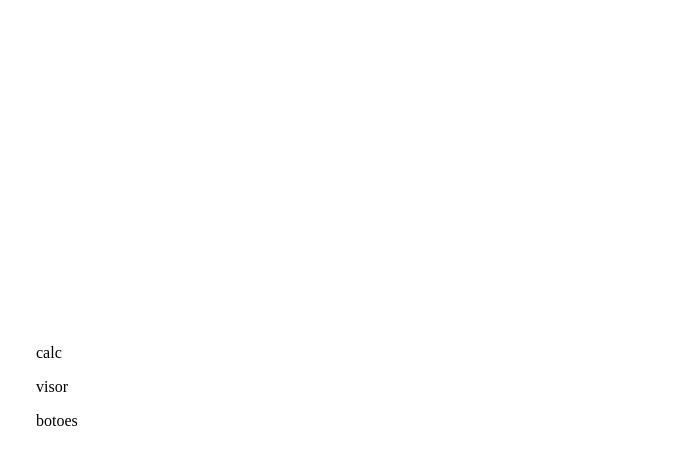
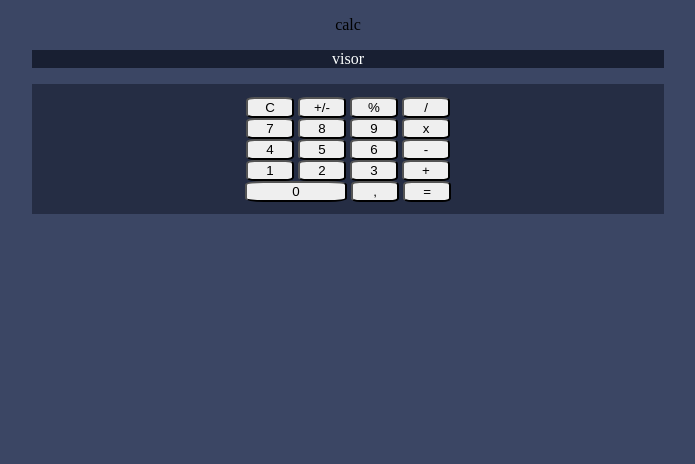
Before and after one commit to mkvasconcelos/CalculatorApp, a plain HTML site: page index.html in a window 1280 px wide. Shown: the whole page, without its empty margins (292-987 px from the left). Drawn offline with Linux system fonts and the light colour scheme.

Commit message:
Adicionei butões à calculadora

```diff
--- a/css/style.css
+++ b/css/style.css
@@ -1,9 +1,33 @@
 body {
-    padding: 20rem;
+    text-align: center;
+    background-color: #3B4664;
+}
+
+.visor {
+    background-color: #181F32;
+    margin-left: 25%;
+    margin-right: 25%;
+    color: #FCFFFF;
+}
+
+.buttons {
+    background-color: #252D44;
+    margin-left: 25%;
+    margin-right: 25%;
+    padding: 1%;
+}
+
+.button {
+    border-radius: 18%;
+    width: 3rem;
+}
+
+#buttonZero {
+    width: 6.4rem;
 }
 
 @media only screen and (max-width: 600px) {
     body {
-        background-color: lightblue;
+        background-color: red;
     }
 }
--- a/index.html
+++ b/index.html
@@ -14,13 +14,42 @@
         <div>
             <p>calc</p>
         </div>
-        <div>
+        <div class="visor">
             <p>visor</p>
         </div>
-        <div>
-            <p>botoes</p>
+        <div class="buttons">
+            <div id="firstLine">
+                <button class="button">C</button>
+                <button class="button">+/-</button>
+                <button class="button">%</button>
+                <button class="button">/</button>
+            </div>
+            <div id="secondLine">
+                <button class="button">7</button>
+                <button class="button">8</button>
+                <button class="button">9</button>
+                <button class="button">x</button>
+            </div>
+            <div id="thirdLine">
+                <button class="button">4</button>
+                <button class="button">5</button>
+                <button class="button">6</button>
+                <button class="button">-</button>
+            </div>
+            <div id="fourthLine">
+                <button class="button">1</button>
+                <button class="button">2</button>
+                <button class="button">3</button>
+                <button class="button">+</button>
+            </div>
+            <div id="fifthLine">
+                <button class="button" id="buttonZero">0</button>
+                <button class="button">,</button>
+                <button class="button">=</button>
+            </div>
         </div>
     </div>
 </body>
+<script src="js/main.js"></script>
 
 </html>
--- a/js/main.js
+++ b/js/main.js
@@ -14,14 +14,10 @@ function division(a, b) {
     return a / b
 }
 
-function square(a) {
-    return a ** 2
+function inverse(a) {
+    return -a
 }
 
-function potentiation(a, b) {
-    return a * b
+function percentage(a) {
+    return a / 100
 }
-
-function squareRoot(a) {
-    return a ** 0.5
-}
```
